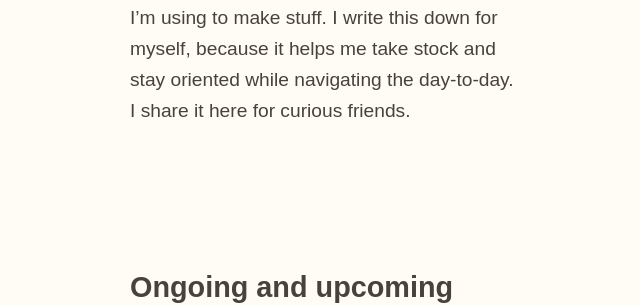
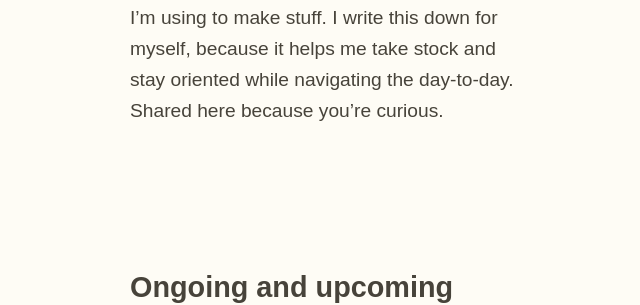
Before and after one commit to zachmccabe/zachmccabe.github.io, a Jekyll site: the page built from now.md, in a window 1280 px wide and 900 px high. Shown: the part 265-570 px from the top of the window, without its empty margins (318-958 px from the left). Built offline with Jekyll 4.4.1, drawn with Linux system fonts in a browser that asks for light colours; some of the changed text lies outside the part shown.

Commit message:
Update now.md

```diff
--- a/now.md
+++ b/now.md
@@ -16,8 +16,7 @@ nav: |
 ---
 
 
-Updated: {{ page.date | date: "%b %d %Y" }} • Snapshot of how I'm spending my time, where I'm going and what I'm using to make stuff. I write this down for myself, because it helps me take stock and stay oriented while navigating the day-to-day. I share it here for curious friends.
-
+Updated: {{ page.date | date: "%b %d %Y" }} • Snapshot of how I'm spending my time, where I'm going and what I'm using to make stuff. I write this down for myself, because it helps me take stock and stay oriented while navigating the day-to-day. Shared here because you're curious.
 
 
 ## Ongoing and upcoming
```
